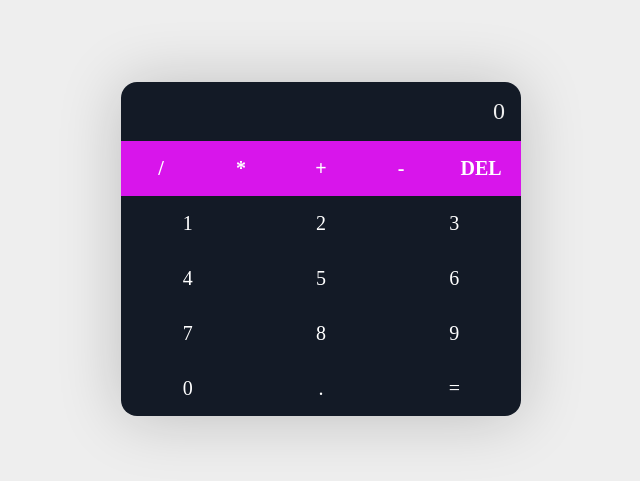
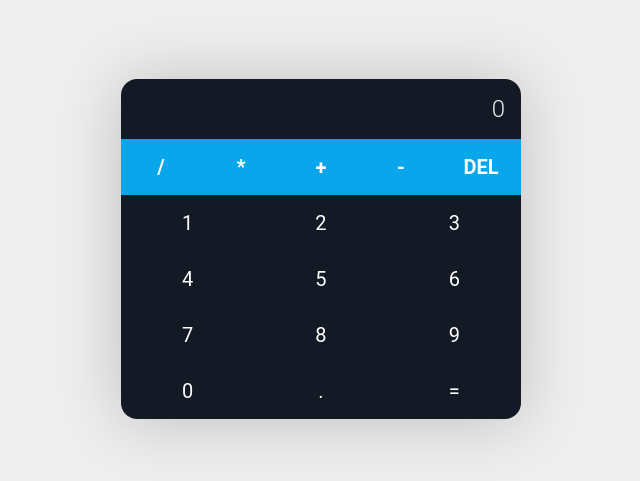
Before and after one commit to gui-bvr/ebac02-react-calculator, a React (Create React App) app: page / in a window 1280 px wide. Shown: the part 151-632 px from the top of the page, without its empty margins (319-959 px from the left). Built offline with nearby package versions, Linux system fonts and the light colour scheme.

Commit message:
Alteração da fonte

```diff
--- a/src/index.css
+++ b/src/index.css
@@ -1,6 +1,6 @@
 :root {
-  --primary: #d815eb;
-  --secondary: #8c38ff;
+  --primary: #09A6EB;
+  --secondary: #044C6B;
   --dark: #131a26;
   --light: #eee;
 }
@@ -9,7 +9,7 @@
   margin: 0;
   padding: 0;
   box-sizing: border-box;
-  font-family: 'Fira Sans', 'sans-serif';
+  font-family: 'Roboto', sans-serif;
 }
 
 body {
--- a/src/index.js
+++ b/src/index.js
@@ -2,6 +2,10 @@
 import ReactDOM from 'react-dom/client';
 import './index.css';
 import App from './App';
+
+<style>
+  @import url('https://fonts.googleapis.com/css2?family=Roboto:wght@500&display=swap');
+</style>
 
 const root = ReactDOM.createRoot(document.getElementById('root'));
 root.render(
```
